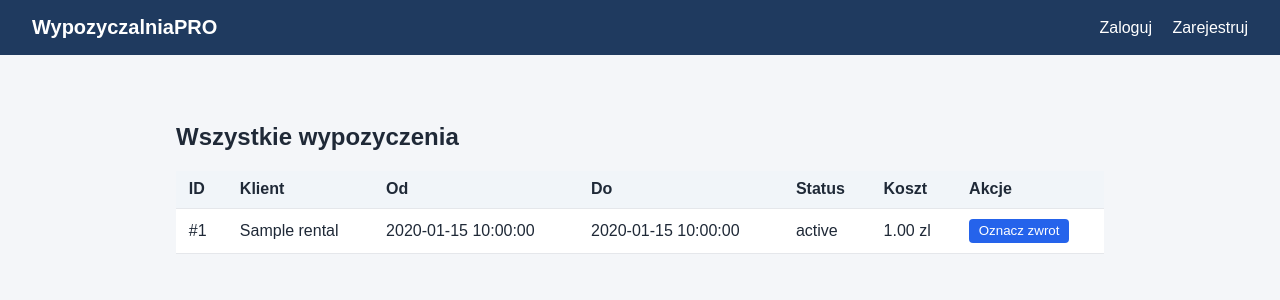
After one commit to JakubSosnowsk737/WdPAI-Equipment_Rental_App, a PHP site: template views/admin/rentals/index.php in a window 1280 px wide. The commit adds this page. Shown: the top 300 px of the page. Run offline with PHP 8.4, Linux system fonts and the light colour scheme; the template is opened without the code that fills it: most values are stand-ins (such as "Sample title", 1, 10 or a date in 2020).

Commit message:
Admin/pracownik: widok wszystkich wypozyczen + akcja oznaczenia zwrotu

```diff
--- a/src/routes.php
+++ b/src/routes.php
@@ -42,3 +42,4 @@ $router->get('/rentals/new',                    [RentalController::class, 'newFo
 $router->post('/rentals',                       [RentalController::class, 'create'],          $loggedOnly);
 $router->get('/rentals/mine',                   [RentalController::class, 'mine'],            $loggedOnly);
 $router->post('/rentals/{id}/return',            [RentalController::class, 'returnRental'],   $loggedOnly);
+$router->get('/admin/rentals',                   [RentalController::class, 'adminIndex'],     $staffOnly);
--- /dev/null
+++ b/views/admin/rentals/index.php
@@ -0,0 +1,35 @@
+<?php
+use App\Models\Rental;
+ob_start();
+?>
+<section>
+    <h2>Wszystkie wypozyczenia</h2>
+    <table class="data-table">
+        <thead>
+        <tr><th>ID</th><th>Klient</th><th>Od</th><th>Do</th><th>Status</th><th>Koszt</th><th>Akcje</th></tr>
+        </thead>
+        <tbody>
+        <?php /** @var Rental[] $rentals */ foreach ($rentals as $r): ?>
+            <tr>
+                <td>#<?= (int) $r->id ?></td>
+                <td><?= htmlspecialchars($r->customerName ?? '', ENT_QUOTES) ?></td>
+                <td><?= htmlspecialchars($r->startDate, ENT_QUOTES) ?></td>
+                <td><?= htmlspecialchars($r->endDate, ENT_QUOTES) ?></td>
+                <td><?= htmlspecialchars($r->status, ENT_QUOTES) ?></td>
+                <td><?= number_format($r->totalCost, 2) ?> zl</td>
+                <td>
+                    <?php if ($r->status !== 'zakonczone' && $r->status !== 'anulowane'): ?>
+                        <form method="post" action="/rentals/<?= (int) $r->id ?>/return" style="display:inline">
+                            <button class="btn-sm" type="submit">Oznacz zwrot</button>
+                        </form>
+                    <?php endif; ?>
+                </td>
+            </tr>
+        <?php endforeach; ?>
+        </tbody>
+    </table>
+</section>
+<?php
+$content = ob_get_clean();
+$title = 'Admin - wypozyczenia';
+require __DIR__ . '/../../layout.php';
--- a/views/layout.php
+++ b/views/layout.php
@@ -21,6 +21,9 @@ Session::start();
                     <a href="/admin/users">Uzytkownicy</a>
                     <a href="/admin/equipment">Sprzet</a>
                 <?php endif; ?>
+                <?php if (in_array(Session::userRole(), ['admin','pracownik'], true)): ?>
+                    <a href="/admin/rentals">Wypozyczenia</a>
+                <?php endif; ?>
                 <span>| <?= htmlspecialchars((string) Session::userName(), ENT_QUOTES) ?></span>
                 <a href="/logout">Wyloguj</a>
             <?php else: ?>
```
Also changed, not shown: src/Controllers/RentalController.php (+7 -0 lines).
